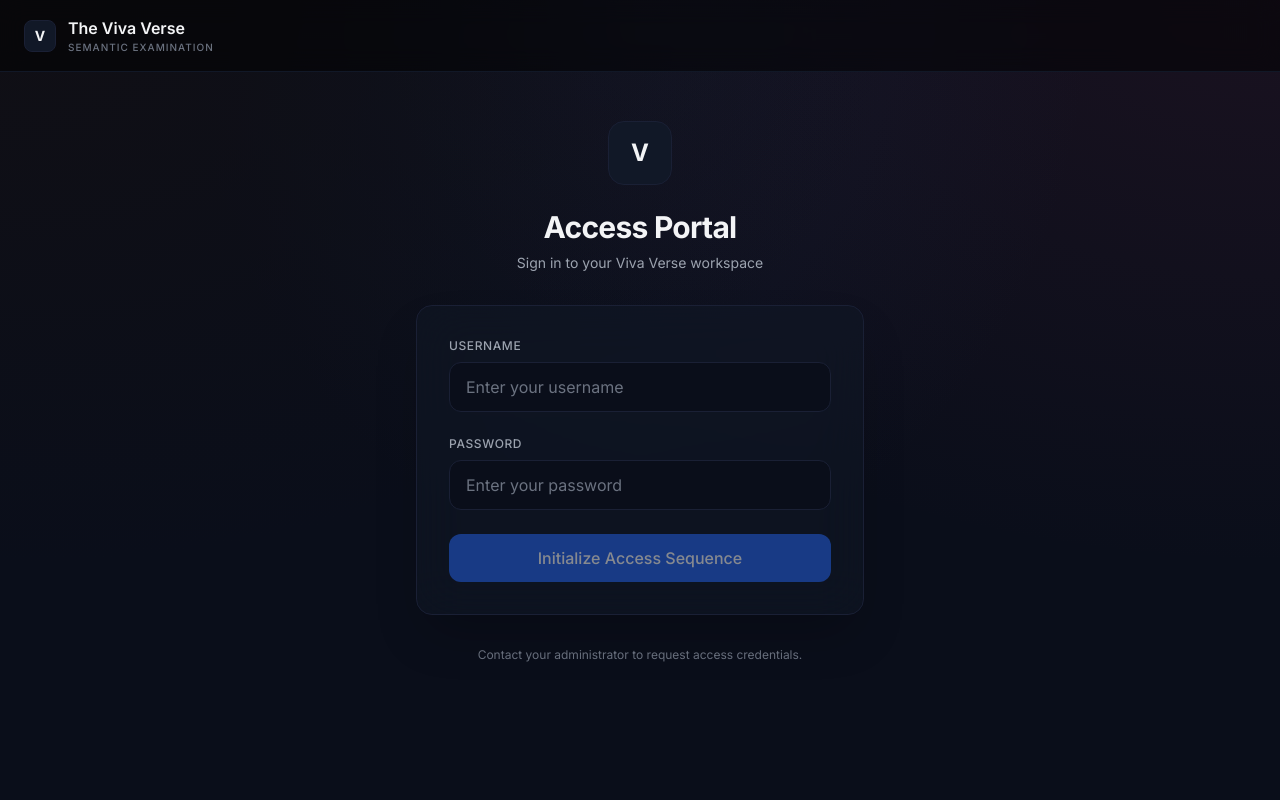
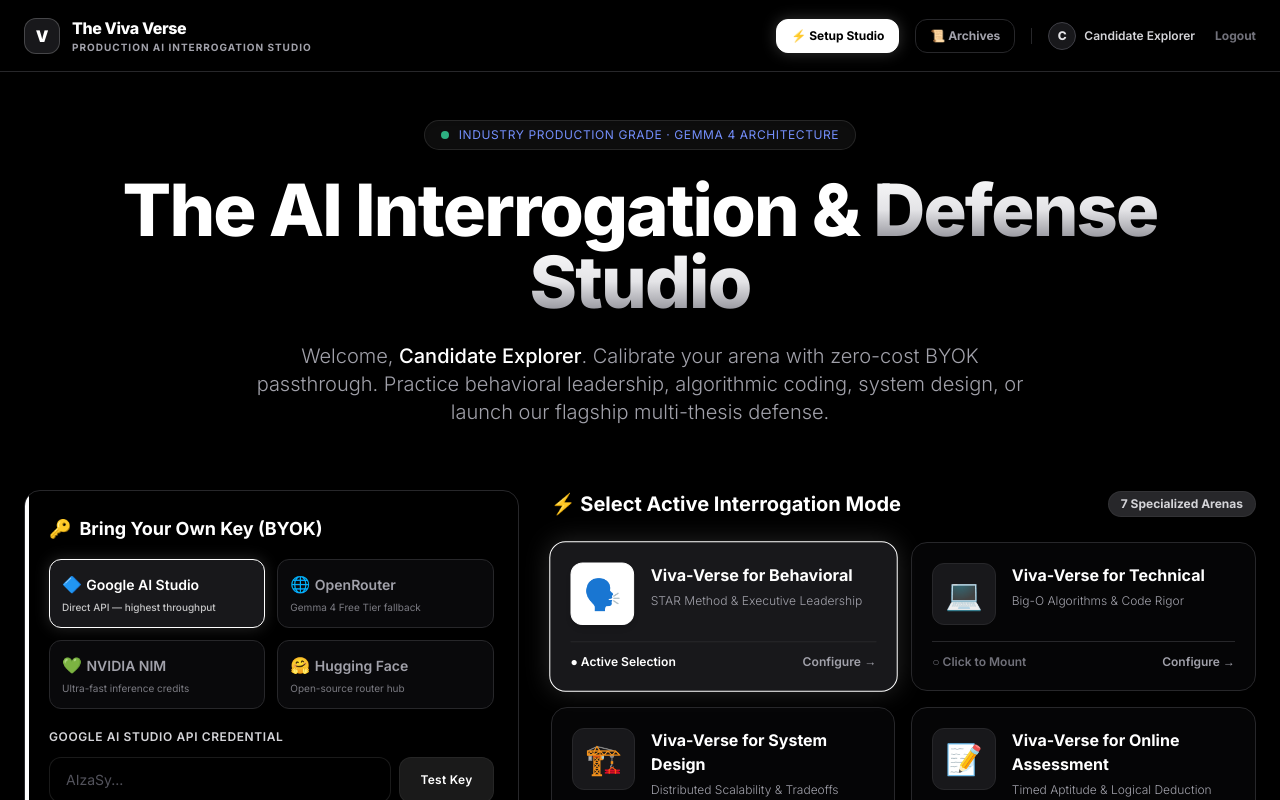
Before and after one commit to Harsh10022004/viva-verse, a React (Vite) app in the folder frontend/: page / in a window 1280 px wide. Shown: the top 800 px of the page. Built offline with nearby package versions, Linux system fonts and the light colour scheme.

Commit message:
feat(frontend): integrate coach mode into app shell and styles

```diff
--- a/frontend/src/App.jsx
+++ b/frontend/src/App.jsx
@@ -1,6 +1,8 @@
 import { useState, useEffect } from 'react'
 import UploadView from './components/UploadView'
 import VivaTerminal from './components/VivaTerminal'
+import CoachTerminal from './components/CoachTerminal'
+import SetupStudio from './components/SetupStudio'
 import Dashboard from './components/Dashboard'
 import Toast from './components/Toast'
 import LoginView from './components/LoginView'
@@ -9,38 +11,21 @@
 const API = 'http://localhost:8000/api/v1'
 
 function App() {
-    const [view, setView] = useState('login') // 'login' | 'upload' | 'viva' | 'dashboard' | 'history'
+    const [view, setView] = useState('studio') // 'login' | 'studio' | 'upload' | 'viva' | 'coach' | 'dashboard' | 'history'
     const [sessionId, setSessionId] = useState(null)
     const [questions, setQuestions] = useState([])
     const [analytics, setAnalytics] = useState(null)
     const [toasts, setToasts] = useState([])
-    const [token, setToken] = useState(localStorage.getItem('token') || null)
-    const [user, setUser] = useState(null)
-
-    useEffect(() => {
-        if (token) {
-            // Verify token / get me
-            fetch(`${API}/auth/me`, {
-                headers: { 'Authorization': `Bearer ${token}` }
-            })
-            .then(res => res.ok ? res.json() : Promise.reject())
-            .then(data => {
-                setUser(data);
-                if(view === 'login') setView('upload');
-            })
-            .catch(() => {
-                handleLogout();
-            });
-        } else {
-            setView('login');
-        }
-    }, [token]);
+    const [token, setToken] = useState('free-passthrough-token')
+    const [user, setUser] = useState({ id: 1, username: 'Candidate Explorer', role: 'student' })
+    const [coachConfig, setCoachConfig] = useState(null)
+    const [byokConfig, setByokConfig] = useState(null)
 
     const handleLogin = (newToken, userData) => {
         localStorage.setItem('token', newToken);
         setToken(newToken);
         setUser(userData);
-        setView('upload');
+        setView('studio');
     };
 
     const handleLogout = () => {
@@ -74,7 +59,7 @@
     }
 
     const handleRestart = () => {
-        setView('upload')
+        setView('studio')
         setSessionId(null)
         setQuestions([])
         setAnalytics(null)
@@ -86,41 +71,44 @@
     }
 
     return (
-        <div className="min-h-screen relative">
+        <div className="min-h-screen relative bg-black text-zinc-100">
             <Toast toasts={toasts} removeToast={removeToast} />
-            {/* Background particles */}
             <div className="bg-particles" />
 
-            {/* Header */}
-            <header className="relative z-10 border-b border-surface-800 bg-black/50 backdrop-blur-md">
+            <header className="relative z-10 border-b border-zinc-800 bg-black/95 backdrop-blur-xl">
                 <div className="max-w-7xl mx-auto px-6 py-4 flex items-center justify-between">
-                    <div className="flex items-center gap-3">
-                        <div className="w-8 h-8 rounded-lg bg-surface-800 border border-surface-700 flex items-center justify-center text-gray-100 font-bold text-sm">
+                    <div className="flex items-center gap-3 cursor-pointer group" onClick={() => user && setView('studio')}>
+                        <div className="w-9 h-9 rounded-xl bg-zinc-900 border border-white/20 flex items-center justify-center text-white font-black text-base shadow-sm group-hover:bg-zinc-800 transition">
                             V
                         </div>
                         <div>
-                            <h1 className="text-base font-semibold text-gray-100">The Viva Verse</h1>
-                            <p className="text-[10px] text-gray-500 uppercase tracking-widest font-medium">Semantic Examination</p>
+                            <h1 className="text-base font-extrabold text-white tracking-tight">The Viva Verse</h1>
+                            <p className="text-[10px] text-zinc-400 uppercase tracking-widest font-bold">Production AI Interrogation Studio</p>
                         </div>
                     </div>
 
-                    {/* Progress Steps or Auth Profile */}
                     {user ? (
                         <div className="flex items-center gap-4">
                             <button
+                                onClick={() => setView('studio')}
+                                className={`text-xs font-bold px-3.5 py-2 rounded-xl border transition-all ${view === 'studio' ? 'bg-white text-black border-white shadow-[0_0_15px_rgba(255,255,255,0.2)]' : 'bg-transparent text-zinc-400 border-zinc-800 hover:text-white hover:border-zinc-700'}`}
+                            >
+                                ⚡ Setup Studio
+                            </button>
+                            <button
                                 onClick={() => setView('history')}
-                                className={`text-xs font-semibold px-3 py-1.5 rounded-md border transition-all ${view === 'history' ? 'bg-surface-800 text-blue-400 border-blue-500/50' : 'bg-transparent text-gray-400 border-surface-700 hover:text-gray-200'}`}
+                                className={`text-xs font-bold px-3.5 py-2 rounded-xl border transition-all ${view === 'history' ? 'bg-white text-black border-white shadow-[0_0_15px_rgba(255,255,255,0.2)]' : 'bg-transparent text-zinc-400 border-zinc-800 hover:text-white hover:border-zinc-700'}`}
                             >
-                                My History
+                                📜 Archives
                             </button>
-                            <div className="h-4 w-px bg-surface-700"></div>
+                            <div className="h-4 w-px bg-zinc-800"></div>
                             <div className="flex items-center gap-2">
-                                <div className="w-6 h-6 rounded-full bg-blue-600/20 text-blue-400 flex items-center justify-center text-xs font-bold border border-blue-500/30 uppercase">
+                                <div className="w-7 h-7 rounded-full bg-zinc-900 text-zinc-200 flex items-center justify-center text-xs font-extrabold border border-zinc-700 uppercase">
                                     {user.username.charAt(0)}
                                 </div>
-                                <span className="text-xs font-medium text-gray-300">{user.username}</span>
+                                <span className="text-xs font-semibold text-zinc-300 hidden sm:inline">{user.username}</span>
                             </div>
-                            <button onClick={handleLogout} className="text-xs text-red-400 hover:text-red-300 font-medium ml-2">
+                            <button onClick={handleLogout} className="text-xs text-zinc-500 hover:text-rose-400 font-bold ml-1 transition">
                                 Logout
                             </button>
                         </div>
@@ -128,10 +116,28 @@
                 </div>
             </header>
 
-            {/* Main Content */}
             <main className="relative z-10">
                 {view === 'login' && <LoginView apiBase={API} onLogin={handleLogin} addToast={addToast} />}
-                {view === 'history' && <HistoryView apiBase={API} token={token} onReviewSession={handleReviewSession} onBack={() => setView('upload')} addToast={addToast} />}
+                {view === 'studio' && (
+                    <SetupStudio
+                        apiBase={API}
+                        token={token}
+                        user={user}
+                        onStartCoach={(cfg) => { setCoachConfig(cfg); setView('coach'); }}
+                        onStartDocumentDefense={(cfg) => { setByokConfig(cfg); setView('upload'); }}
+                        addToast={addToast}
+                    />
+                )}
+                {view === 'coach' && coachConfig && (
+                    <CoachTerminal
+                        apiBase={API}
+                        token={token}
+                        config={coachConfig}
+                        onExit={() => setView('studio')}
+                        addToast={addToast}
+                    />
+                )}
+                {view === 'history' && <HistoryView apiBase={API} token={token} onReviewSession={handleReviewSession} onBack={() => setView('studio')} addToast={addToast} />}
                 {view === 'upload' && <UploadView apiBase={API} token={token} onReady={handleEngineReady} addToast={addToast} />}
                 {view === 'viva' && (
                     <VivaTerminal
--- a/frontend/src/index.css
+++ b/frontend/src/index.css
@@ -6,26 +6,22 @@
 
 @layer base {
   :root {
-    --surface-900: #0a0a0b;
-    --surface-800: #121214;
-    --surface-700: #27272a;
-    --surface-600: #3f3f46;
-    --surface-500: #52525b;
+    --surface-900: #000000;
+    --surface-800: #0a0a0a;
+    --surface-700: #141414;
+    --surface-600: #262626;
+    --surface-500: #404040;
 
-    --brand-400: #818cf8;
-    --brand-500: #6366f1;
-    --brand-600: #4f46e5;
+    --brand-400: #e5e5e5;
+    --brand-500: #ffffff;
+    --brand-600: #a3a3a3;
   }
 
   body {
-    font-family: 'Inter', system-ui, sans-serif;
-    color: #f4f4f5;
-    background-color: var(--surface-900);
-    /* Classy animated glowing mesh background */
-    background-image:
-      radial-gradient(at 0% 0%, hsla(253,16%,7%,1) 0, transparent 50%),
-      radial-gradient(at 50% 0%, hsla(225,39%,30%,0.15) 0, transparent 50%),
-      radial-gradient(at 100% 0%, hsla(339,49%,30%,0.15) 0, transparent 50%);
+    font-family: 'Inter', system-ui, -apple-system, sans-serif;
+    color: #fafafa;
+    background-color: #000000;
+    background-image: radial-gradient(circle at 50% 0%, rgba(38, 38, 38, 0.35) 0%, transparent 75%);
     background-attachment: fixed;
     background-repeat: no-repeat;
     background-size: cover;
@@ -36,22 +32,16 @@
 
 @layer components {
   .btn-primary {
-    @apply relative overflow-hidden bg-brand-500 text-white font-semibold py-3 px-8 rounded-xl transition-all duration-300 shadow-[0_0_20px_rgba(99,102,241,0.3)];
-  }
-  .btn-primary:hover {
-    @apply shadow-[0_0_30px_rgba(99,102,241,0.5)] -translate-y-0.5 bg-brand-400;
+    @apply relative overflow-hidden bg-white text-black font-bold py-3 px-8 rounded-xl transition-all duration-200 shadow-[0_0_15px_rgba(255,255,255,0.15)] hover:bg-zinc-200 hover:shadow-[0_0_25px_rgba(255,255,255,0.3)] hover:-translate-y-0.5 active:translate-y-0;
   }
   .btn-glow {
-    @apply relative overflow-hidden bg-brand-600 text-white font-medium transition-all duration-300 rounded-lg;
-  }
-  .btn-glow:hover {
-    @apply bg-brand-500 shadow-lg shadow-brand-500/25;
+    @apply relative overflow-hidden bg-zinc-900 text-zinc-100 font-medium py-2.5 px-5 rounded-xl border border-white/[0.08] transition-all duration-200 hover:bg-zinc-800 hover:border-white/20 hover:text-white shadow-sm;
   }
   .glass-panel {
-    @apply bg-surface-800/60 backdrop-blur-xl border border-white/5 shadow-2xl;
+    @apply bg-zinc-950/80 backdrop-blur-2xl border border-white/[0.08] shadow-[0_8px_32px_rgba(0,0,0,0.8)];
   }
   .gradient-text {
-    @apply text-transparent bg-clip-text bg-gradient-to-r from-brand-400 via-purple-400 to-pink-400;
+    @apply text-transparent bg-clip-text bg-gradient-to-b from-white via-zinc-200 to-zinc-500;
   }
 }
 
```
